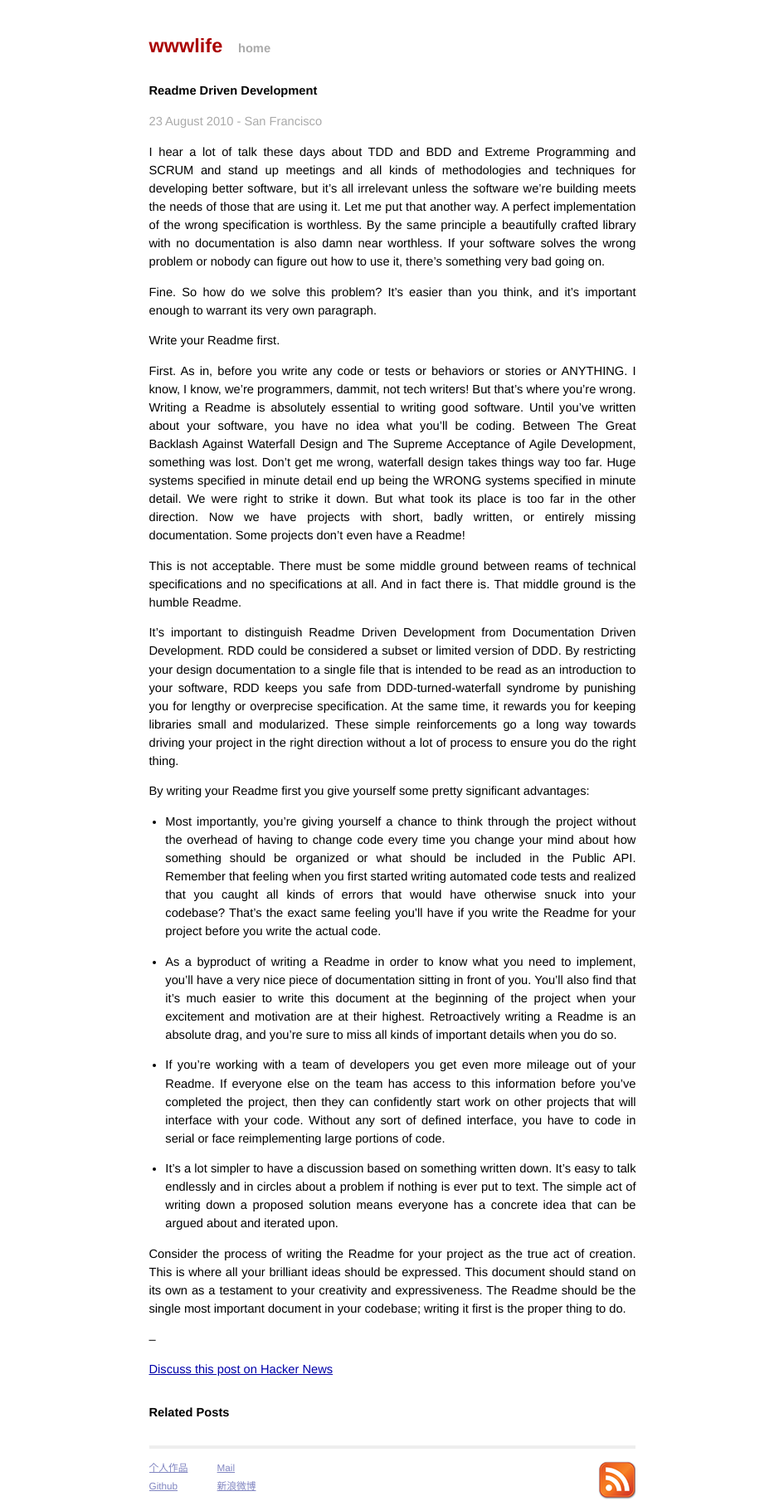
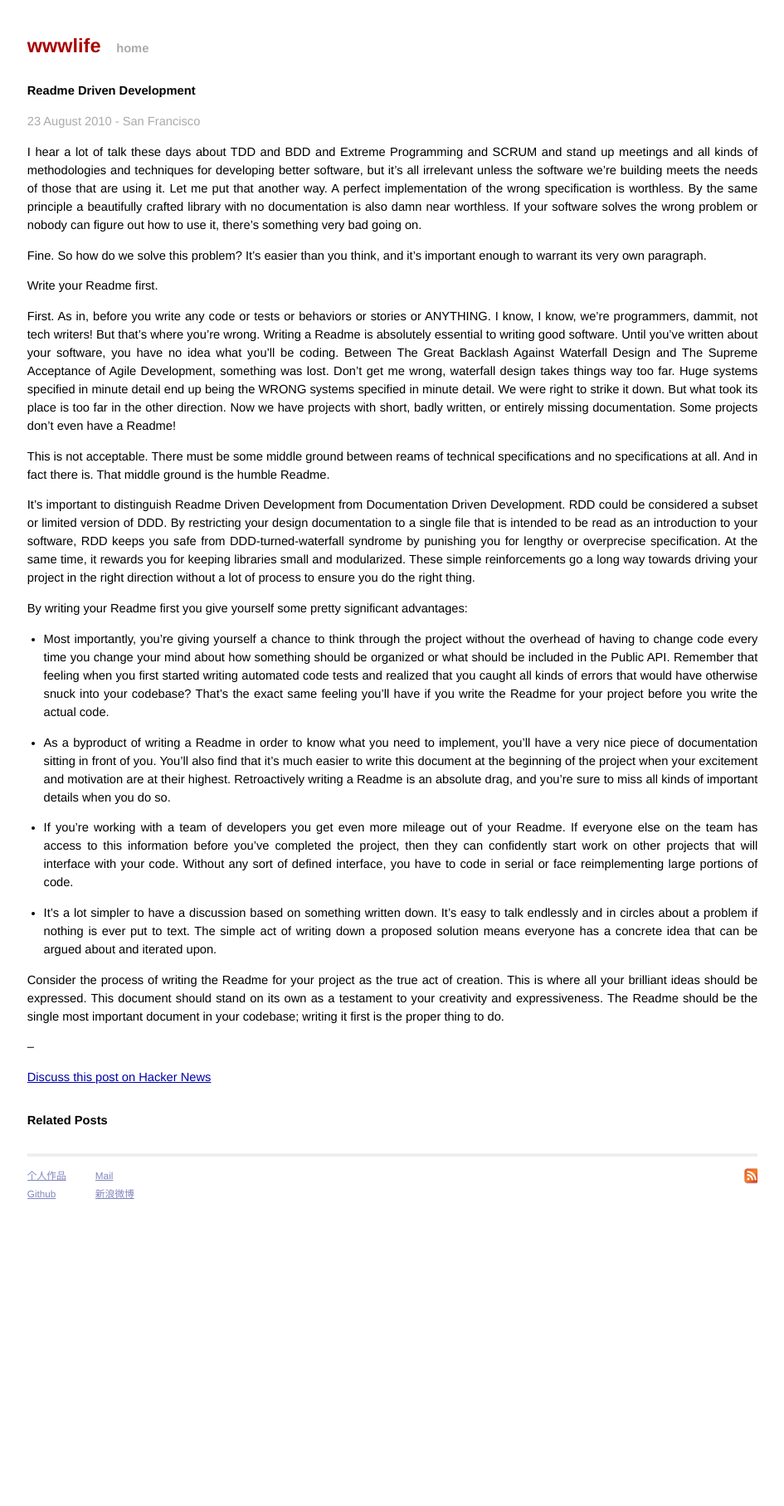
Before and after one commit to wanggang316/note2016, a Jekyll site: the page built from demo/2010-08-23-readme-driven-development.md, in a window 1280 px wide. Shown: the whole page at 83% size, without its empty margins (167-1112 px from the left). Built offline with Jekyll 4.4.1, drawn with Linux system fonts in a browser that asks for light colours; Markdown is read by kramdown in place of the engine named in the settings; after the commit the page ends 1461 px from its top, so only the background shows below that.

Commit message:
update logo and rss style

```diff
--- a/css/screen.css
+++ b/css/screen.css
@@ -81,8 +81,8 @@ ul.posts {
 .site {
   font-size: 110%;
   text-align: justify;
-  width: 40em;
-  margin: 3em auto 4em auto;
+  width: 60em;
+  margin: 3em auto 2em auto;
   line-height: 1.5em;
 }
 
@@ -142,6 +142,8 @@ ul.posts {
     }
 
       .site .footer .rss img {
+        width:20px;
+        height:20px;
         border: 0;
       }
 
```
